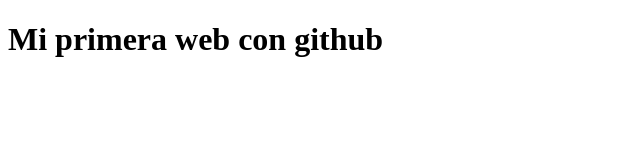
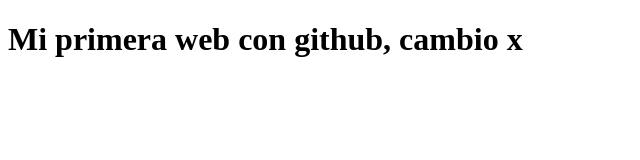
Before and after one commit to Mdiaz101010/Nrc1964, a plain HTML site: page index.html in a window 1280 px wide. Shown: the whole page, without its empty margins (0-640 px from the left). Drawn offline with Linux system fonts and the light colour scheme.

Commit message:
Actualizado 2

```diff
--- a/index.html
+++ b/index.html
@@ -6,6 +6,6 @@
     <title>Semana 6</title>
 </head>
 <body>
-    <h1>Mi primera web con github</h1>
+    <h1>Mi primera web con github, cambio x</h1>
 </body>
 </html>
```
